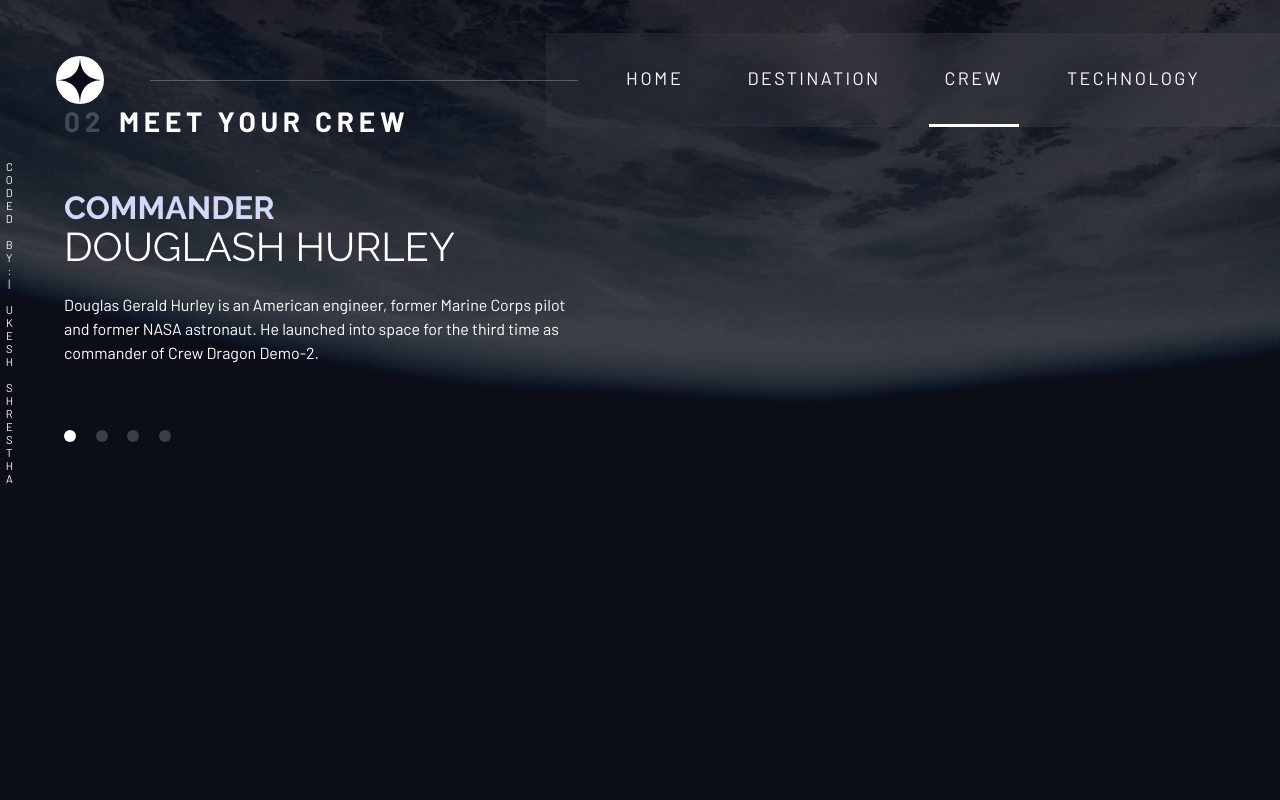
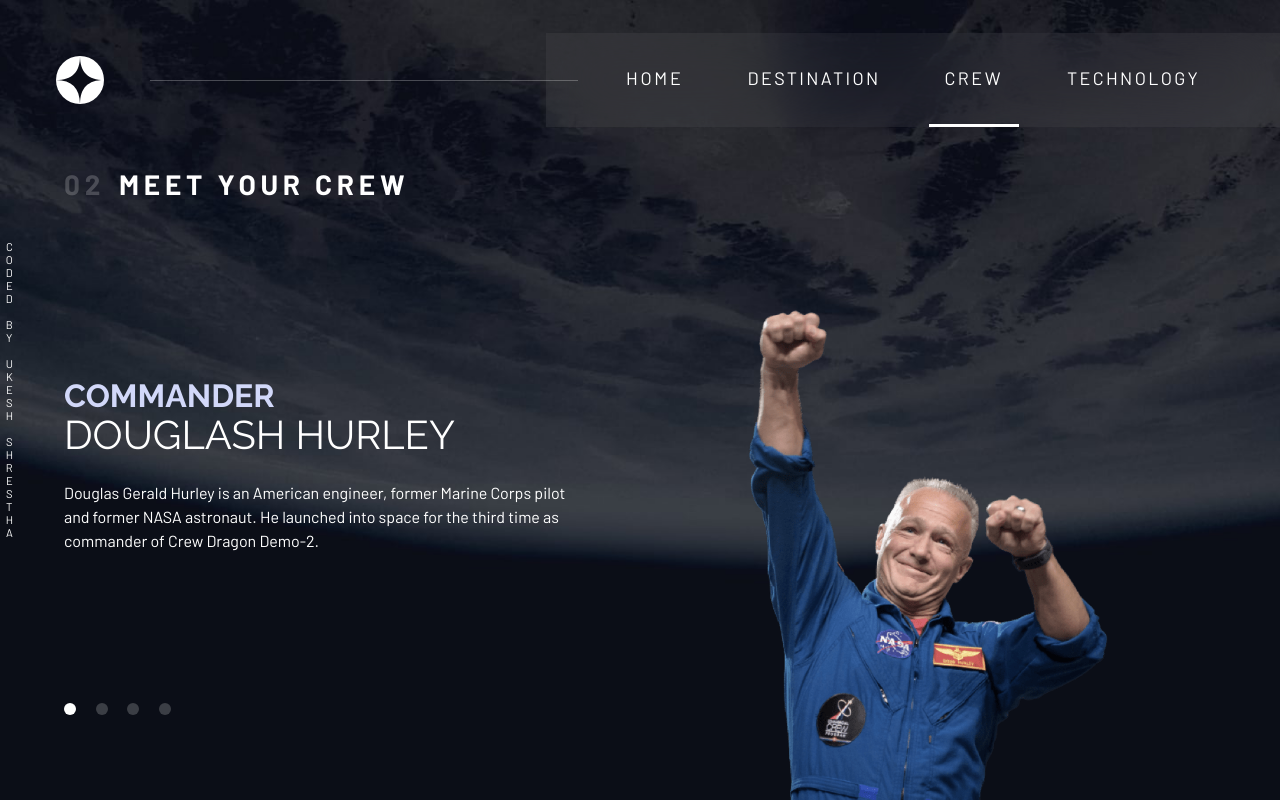
Before and after one commit to Ukesh-dev/Space-Travels, a website: page crew.html in a window 1280 px wide. Drawn offline with nearby package versions, Linux system fonts and the light colour scheme; files that its build step writes are made by us from their sources; no server answers; a web font is replaced by a local one.

Commit message:
Fixing Loose Ends

```diff
--- a/app/scss/global/normalize.scss
+++ b/app/scss/global/normalize.scss
@@ -88,7 +88,7 @@
 aside {
   position: absolute;
   left: 0;
-  top: 20%;
+  top: 30%;
 
   .vertical-upright {
     font-size: 0.5rem;
--- a/app/scss/layout/crew.scss
+++ b/app/scss/layout/crew.scss
@@ -24,7 +24,7 @@
     "indicator"
     "article";
 
-  // min-height: calc(100vh - 100px);
+  min-height: calc(100vh - 100px);
   padding-inline: 1rem;
 
   @include breakpoint(medium) {
@@ -73,7 +73,7 @@
   .dot-indicators,
   .crew-buttons {
     width: 100%;
-    // border-top: 1px solid hsl(var(--clr-white) / 0.2);
+    border-top: 1px solid hsl(var(--clr-white) / 0.2);
     margin-top: 0;
     padding-block: 1rem;
     // border: o
@@ -101,22 +101,21 @@
     }
   }
   .image-container {
+    grid-area: image;
     display: flex;
-    margin-inline: 1rem;
+    align-self: end;
     justify-content: center;
-    border-bottom: 1px solid hsl(var(--clr-white) / 0.2);
-  }
     .image {
-    grid-area: image;
+      // border-bottom: 1px solid hsl(var(--clr-white) / 0.2);
       max-width: 50%;
-    align-self: end;
 
       @include breakpoint(medium) {
         max-width: 40%;
       }
       @include breakpoint(large) {
-      max-width: 60%;
+        max-width: 70%;
         align-self: end;
+      }
     }
   }
   article {
@@ -134,13 +133,14 @@
     }
 
     h2 {
-      @include breakpoint-down(small) {
-        margin-bottom: 0.3rem;
+      @include breakpoint(medium) {
       }
     }
     > :nth-child(2) {
-      @include breakpoint-down(medium) {
-        margin-bottom: 0.4rem;
+      white-space: nowrap;
+    }
+    > p {
+      @include breakpoint(medium) {
       }
       @include breakpoint(large) {
       }
@@ -149,7 +149,9 @@
 }
 
 .crew-desc {
+  @include breakpoint-down(small) {
     min-height: 7rem;
+  }
   @include breakpoint(large) {
     margin-top: 1.5rem;
   }
--- a/crew.html
+++ b/crew.html
@@ -117,7 +117,7 @@
     <aside>
       <div class="vertical-upright">
         <p>
-          CODED BY:|
+          CODED BY
           <span
             ><a href="https://www.facebook.com/ukeshcrestha/" target="blank"
               >UKESH SHRESTHA</a
```
Also changed, not shown: destination.html (+1 -1 lines), index.html (+1 -1 lines), technology.html (+2 -2 lines). Lines whose indentation alone changed are shown as unchanged.
